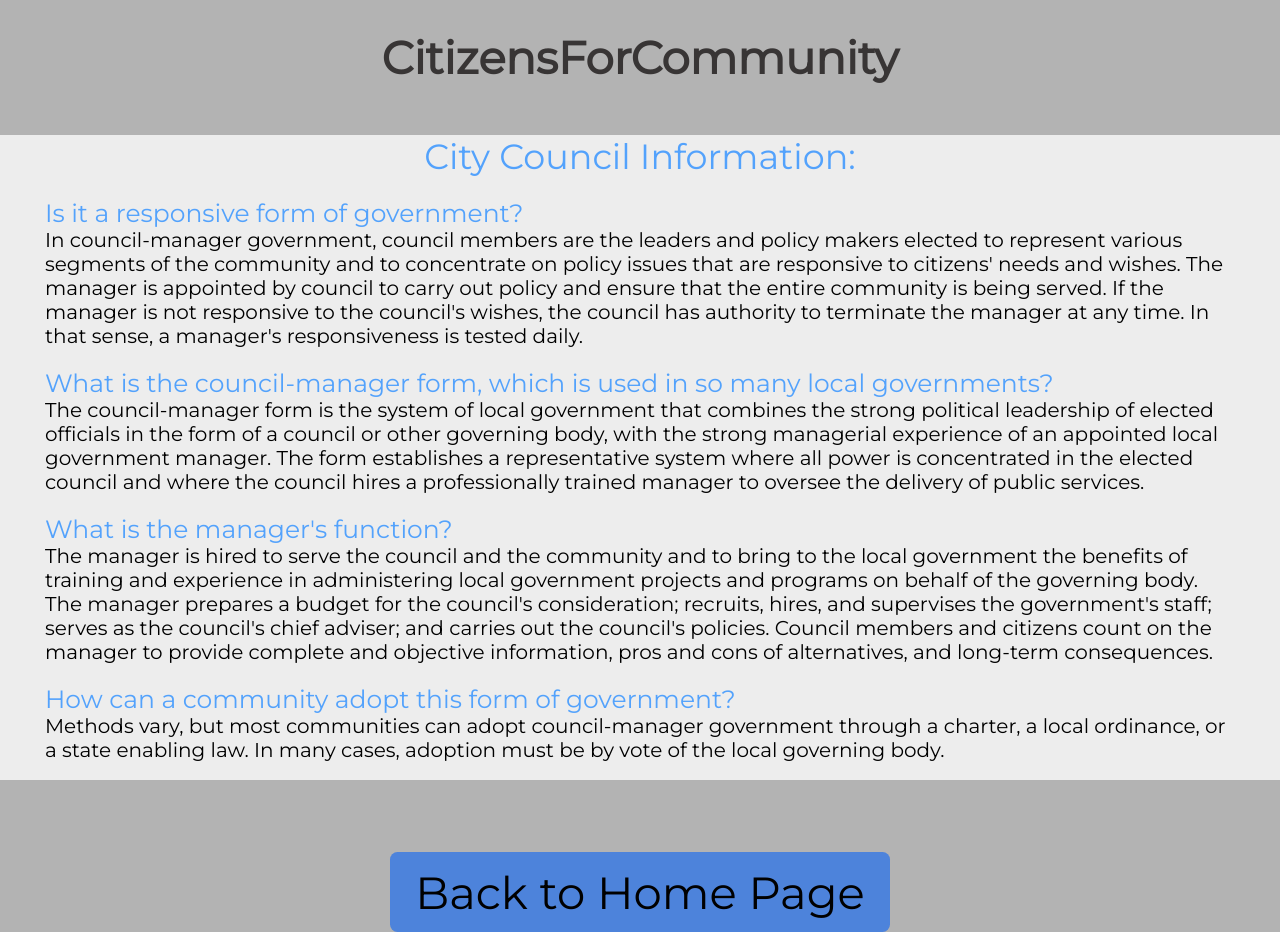
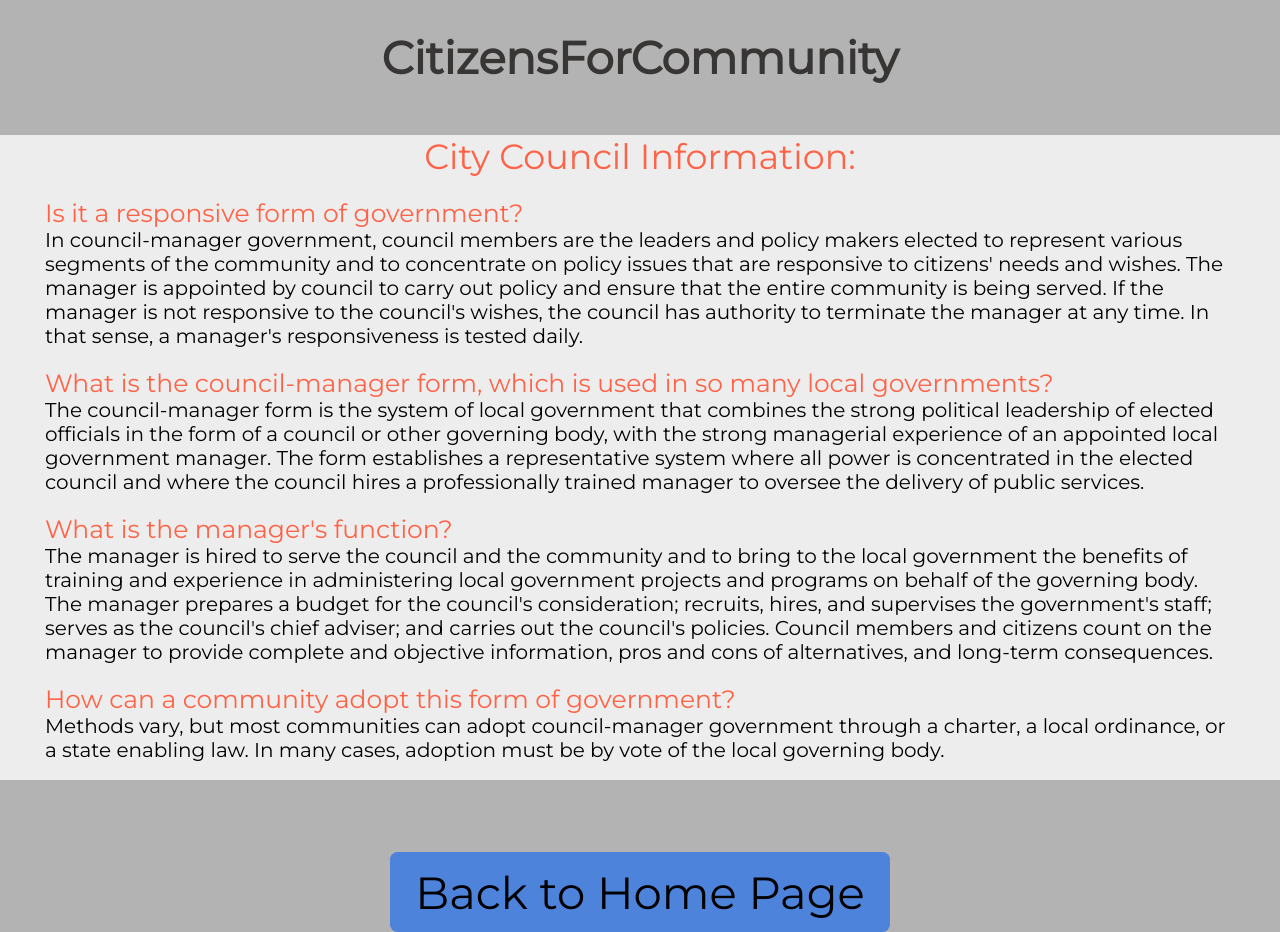
Before and after one commit to puentesca/CSSIProject, a Python web app: template templates/department-info.html in a window 1280 px wide. Run offline with Jinja, Linux system fonts and the light colour scheme; the template is opened without the code that fills it, so the values that code supplies are empty; some libraries are stand-ins or nearby versions.

Commit message:
Linked the tag def and council buttons to thier pages and changed the color of the words on council page

```diff
--- a/styles/department-info.css
+++ b/styles/department-info.css
@@ -21,8 +21,9 @@ body{
   font-size: 45px;
 }
 
+/* CITY COUNCIL HEADER */
 #City_Council_Info_Header{
-  color: #53a2fc;
+  color: tomato;
   margin-left: 100px;
   margin-right: 100px;
   margin-top: 50px;
@@ -32,7 +33,7 @@ body{
 
 /* QUSTION AND ANSWER 1 */
 #question1{
-  color: #53a2fc;
+  color: tomato;
   margin-top: 20px;
   margin-left: 45px;
   font-size: 25px;
@@ -46,7 +47,7 @@ body{
 
 /* QUSTION AND ANSWER 2 */
 #question2{
-  color: #53a2fc;
+  color: tomato;
   margin-top: 20px;
   margin-left: 45px;
   font-size: 25px;
@@ -60,7 +61,7 @@ body{
 
 /* QUSTION AND ANSWER 3 */
 #question3{
-  color: #53a2fc;
+  color: tomato;
   margin-top: 20px;
   margin-left: 45px;
   font-size: 25px;
@@ -74,7 +75,7 @@ body{
 
 /* QUSTION AND ANSWER 4 */
 #question4{
-  color: #53a2fc;
+  color: tomato;
   margin-top: 20px;
   margin-left: 45px;
   font-size: 25px;
--- a/templates/main-page.html
+++ b/templates/main-page.html
@@ -21,7 +21,7 @@
   </section>
 <!-- Tag and Department Buttons -->
   <section>
-    <div id = "infoButtonsholder"> <input class = "text" id = "tag-definition-button" type = "button" value = "Tag Definitions:"> <input class = "text" id = "council-definition-button" type = "button" value = "City Council Purpose:"></div>
+    <div id = "infoButtonsholder"> <input class = "text" id = "tag-definition-button" type = "button" value = "Tag Definitions:" onclick="window.location.href = '/tag-info';"> <input class = "text" id = "council-definition-button" type = "button" value = "City Council Purpose:" onclick="window.location.href = '/department-info';"></div>
   </section>
 <!-- Submit Button -->
     <!-- <div id = "submitButtonholder"><input class = "text" id = "report-button" type = "button" value = "REPORT AN INCIDENT"></div> -->
```
